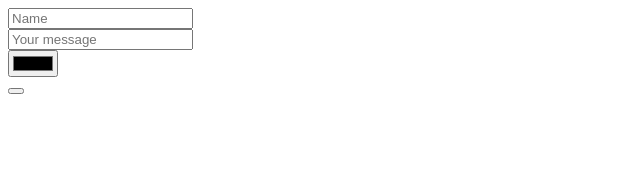
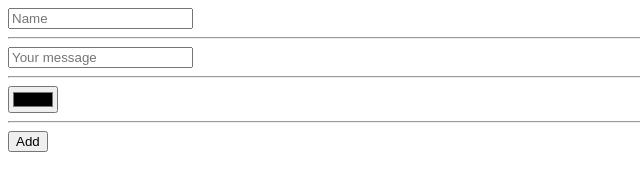
Before and after one commit to Janasyl/Janasyl.github.io, a plain HTML site: page index.html in a window 1280 px wide. Shown: the whole page, without its empty margins (0-640 px from the left). Drawn offline with Linux system fonts and the light colour scheme.

Commit message:
added hr

```diff
--- a/index.html
+++ b/index.html
@@ -5,15 +5,20 @@
     <meta http-equiv="X-UA-Compatible" content="IE=edge">
     <meta name="viewport" content="width=device-width, initial-scale=1.0">
     <title>Document</title>
+
 </head>
 <body>
     <input type="text" id="name" placeholder="Name">
+    <br>
+    <hr>
     <div id="chat"></div>
     <input type="text" id="message" placeholder="Your message">
+    <hr>
     <div id="chat"></div>
     <input type="color" id="color" placeholder="Name">
+    <hr>
     <div id="chat"></div>
-    <button id="button"></button>
+    <button id="button">Add</button>
     <div id="chat"></div>
      <script src="./script.js"></script>
 </body>
```
